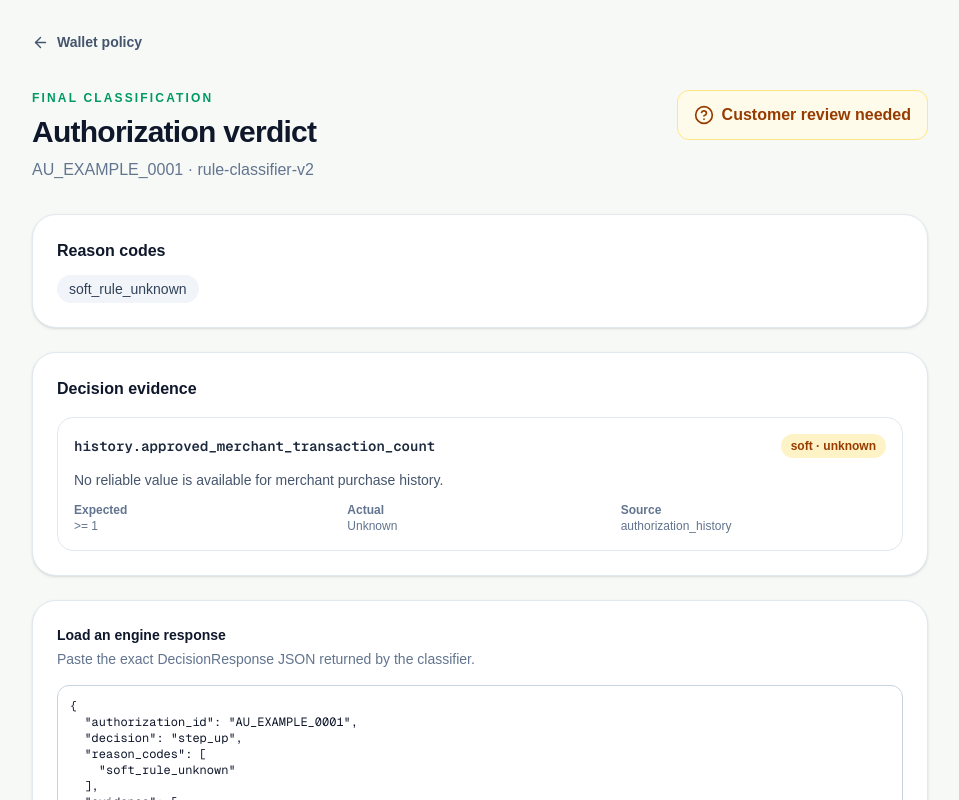
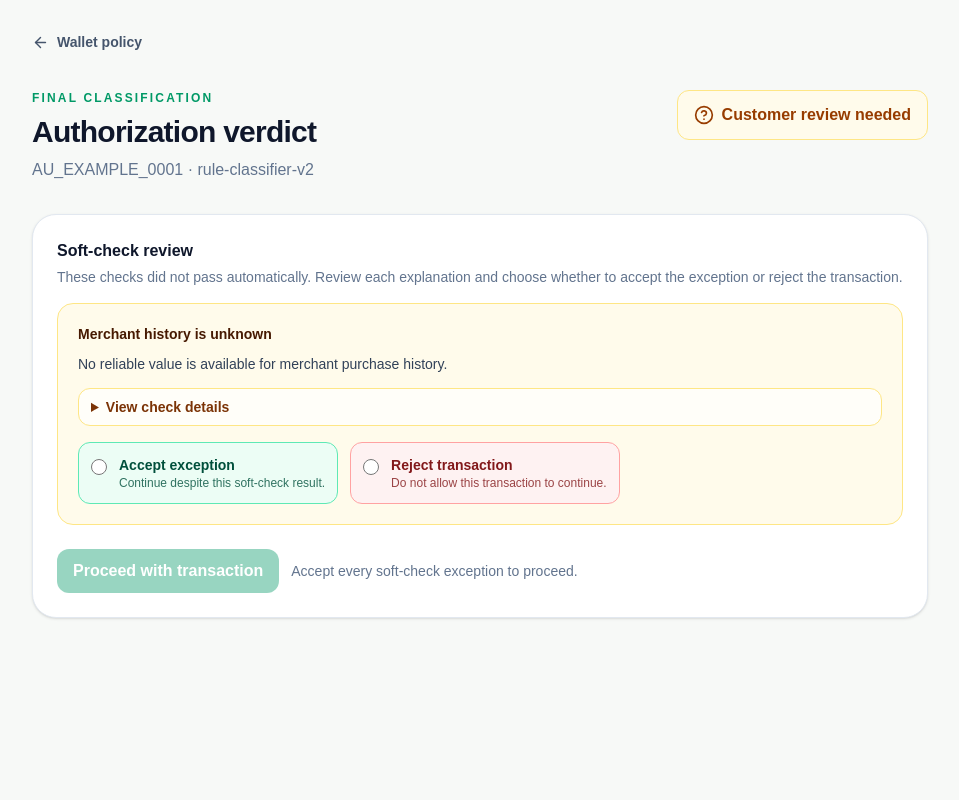
Before and after one commit to GiannisTsagkaropoulos/start-hack, a Next.js app: page /verdict in a window 1280 px wide. Shown: the top 800 px of the page, without its empty margins (160-1119 px from the left). Built offline with nearby package versions, Linux system fonts and the light colour scheme.

Commit message:
Change authorization pages styles

```diff
--- a/app/verdict/page.tsx
+++ b/app/verdict/page.tsx
@@ -1,9 +1,9 @@
 "use client";
 
 import Link from "next/link";
-import { FormEvent, useState } from "react";
-import { AlertCircle, ArrowLeft, CheckCircle2, HelpCircle, ShieldAlert } from "lucide-react";
-import type { DecisionResponse } from "@/lib/viseca-control-layer";
+import { useState } from "react";
+import { ArrowLeft, CheckCircle2, HelpCircle, ShieldAlert } from "lucide-react";
+import type { DecisionEvidence, DecisionResponse } from "@/lib/viseca-control-layer";
 
 const EXAMPLE_VERDICT: DecisionResponse = {
   authorization_id: "AU_EXAMPLE_0001",
@@ -29,24 +29,28 @@ const decisionStyle = {
 };
 
 export default function VerdictPage() {
-  const [verdict, setVerdict] = useState<DecisionResponse>(EXAMPLE_VERDICT);
-  const [input, setInput] = useState(JSON.stringify(EXAMPLE_VERDICT, null, 2));
-  const [error, setError] = useState("");
+  const [verdict] = useState<DecisionResponse>(EXAMPLE_VERDICT);
+  const [softCheckDecisions, setSoftCheckDecisions] = useState<Record<string, "accepted" | "rejected">>({});
+  const [transactionApproved, setTransactionApproved] = useState(false);
   const presentation = decisionStyle[verdict.decision];
   const Icon = presentation.Icon;
+  const softCheckProblems = verdict.evidence.filter(
+    (item) => item.rule_type === "soft" && item.status !== "pass",
+  );
+  const allSoftChecksAccepted = softCheckProblems.every(
+    (item, index) => softCheckDecisions[softCheckId(item, index)] === "accepted",
+  );
+  const hasRejectedSoftCheck = softCheckProblems.some(
+    (item, index) => softCheckDecisions[softCheckId(item, index)] === "rejected",
+  );
 
-  function loadVerdict(event: FormEvent<HTMLFormElement>) {
-    event.preventDefault();
-    try {
-      const parsed = JSON.parse(input) as DecisionResponse;
-      if (!parsed.authorization_id || !["approve", "decline", "step_up"].includes(parsed.decision) || !Array.isArray(parsed.evidence)) {
-        throw new Error("This is not a DecisionResponse object.");
-      }
-      setVerdict(parsed);
-      setError("");
-    } catch (cause) {
-      setError(cause instanceof Error ? cause.message : "Could not read the decision JSON.");
-    }
+  function setSoftCheckDecision(id: string, decision: "accepted" | "rejected") {
+    setSoftCheckDecisions((current) => ({ ...current, [id]: decision }));
+    setTransactionApproved(false);
+  }
+
+  function proceedWithTransaction() {
+    if (allSoftChecksAccepted) setTransactionApproved(true);
   }
 
   return (
@@ -67,40 +71,130 @@ export default function VerdictPage() {
         </header>
 
         <section className="mt-8 rounded-3xl border border-slate-200 bg-white p-6 shadow-sm">
-          <h2 className="font-bold">Reason codes</h2>
-          <div className="mt-3 flex flex-wrap gap-2">
-            {verdict.reason_codes.length ? verdict.reason_codes.map((code) => <span key={code} className="rounded-full bg-slate-100 px-3 py-1 text-sm font-medium text-slate-700">{code}</span>) : <span className="text-sm text-slate-500">All evaluated rules passed.</span>}
+          <h2 className="font-bold">Soft-check review</h2>
+          <p className="mt-1 text-sm text-slate-500">
+            These checks did not pass automatically. Review each explanation and choose whether to accept the exception or reject the transaction.
+          </p>
+          <div className="mt-4 space-y-4">
+            {softCheckProblems.length ? softCheckProblems.map((item, index) => {
+              const id = softCheckId(item, index);
+              const decision = softCheckDecisions[id];
+              return (
+                <article key={id} className="rounded-2xl border border-amber-200 bg-amber-50 p-5">
+                  <p className="text-sm font-bold text-amber-950">{softCheckTitle(item)}</p>
+                  <p className="mt-2 text-sm leading-6 text-slate-700">{item.message}</p>
+                  <details className="mt-3 rounded-xl border border-amber-200 bg-white/70 px-3 py-2 text-sm text-slate-700">
+                    <summary className="cursor-pointer font-semibold text-amber-900">View check details</summary>
+                    <dl className="mt-3 grid gap-3 sm:grid-cols-3">
+                      <div><dt className="text-xs font-semibold uppercase tracking-wide text-slate-500">What we needed</dt><dd className="mt-1">{describeExpected(item)}</dd></div>
+                      <div><dt className="text-xs font-semibold uppercase tracking-wide text-slate-500">What we found</dt><dd className="mt-1">{item.actual === null ? "We could not verify this information." : formatEvidenceValue(item.actual)}</dd></div>
+                      <div><dt className="text-xs font-semibold uppercase tracking-wide text-slate-500">Checked from</dt><dd className="mt-1">{friendlySource(item.source)}</dd></div>
+                    </dl>
+                  </details>
+                  <div className="mt-4 flex flex-wrap gap-3" role="radiogroup" aria-label={`Decision for ${item.field}`}>
+                    <ReviewChoice
+                      checked={decision === "accepted"}
+                      label="Accept exception"
+                      description="Continue despite this soft-check result."
+                      onChange={() => setSoftCheckDecision(id, "accepted")}
+                      tone="emerald"
+                    />
+                    <ReviewChoice
+                      checked={decision === "rejected"}
+                      label="Reject transaction"
+                      description="Do not allow this transaction to continue."
+                      onChange={() => setSoftCheckDecision(id, "rejected")}
+                      tone="red"
+                    />
+                  </div>
+                </article>
+              );
+            }) : (
+              <p className="rounded-2xl bg-emerald-50 p-4 text-sm text-emerald-800">There are no failed or unknown soft checks to review.</p>
+            )}
+          </div>
+
+          <div className="mt-6 flex flex-wrap items-center gap-3">
+            <button
+              type="button"
+              onClick={proceedWithTransaction}
+              disabled={!allSoftChecksAccepted || transactionApproved}
+              className="rounded-xl bg-emerald-600 px-4 py-2.5 font-semibold text-white hover:bg-emerald-700 disabled:cursor-not-allowed disabled:opacity-40"
+            >
+              {transactionApproved ? "Transaction approved" : "Proceed with transaction"}
+            </button>
+            {hasRejectedSoftCheck && <p className="text-sm font-medium text-red-700">This transaction is rejected because at least one soft-check concern was rejected.</p>}
+            {!allSoftChecksAccepted && !hasRejectedSoftCheck && <p className="text-sm text-slate-500">Accept every soft-check exception to proceed.</p>}
+            {transactionApproved && <p className="flex items-center gap-2 text-sm font-medium text-emerald-700"><CheckCircle2 size={17} /> All soft-check exceptions were accepted.</p>}
           </div>
         </section>
 
-        <section className="mt-6 rounded-3xl border border-slate-200 bg-white p-6 shadow-sm">
-          <h2 className="font-bold">Decision evidence</h2>
-          <div className="mt-4 space-y-3">
-            {verdict.evidence.map((item, index) => (
-              <article key={`${item.field}-${index}`} className="rounded-2xl border border-slate-200 p-4">
-                <div className="flex flex-wrap items-center justify-between gap-2">
-                  <code className="text-sm font-semibold text-slate-800">{item.field}</code>
-                  <span className={`rounded-full px-2.5 py-1 text-xs font-bold ${item.status === "pass" ? "bg-emerald-100 text-emerald-700" : item.status === "fail" ? "bg-red-100 text-red-700" : "bg-amber-100 text-amber-800"}`}>{item.rule_type} · {item.status}</span>
-                </div>
-                <p className="mt-3 text-sm text-slate-600">{item.message}</p>
-                <dl className="mt-3 grid grid-cols-1 gap-2 text-xs text-slate-500 sm:grid-cols-3">
-                  <div><dt className="font-semibold">Expected</dt><dd>{String(item.operator)} {JSON.stringify(item.expected)}</dd></div>
-                  <div><dt className="font-semibold">Actual</dt><dd>{item.actual === null ? "Unknown" : JSON.stringify(item.actual)}</dd></div>
-                  <div><dt className="font-semibold">Source</dt><dd>{item.source}</dd></div>
-                </dl>
-              </article>
-            ))}
-          </div>
-        </section>
-
-        <form onSubmit={loadVerdict} className="mt-6 rounded-3xl border border-slate-200 bg-white p-6 shadow-sm">
-          <label className="block text-sm font-bold">Load an engine response</label>
-          <p className="mt-1 text-sm text-slate-500">Paste the exact DecisionResponse JSON returned by the classifier.</p>
-          <textarea value={input} onChange={(event) => setInput(event.target.value)} className="mt-4 min-h-56 w-full rounded-xl border border-slate-300 p-3 font-mono text-xs outline-none focus:border-emerald-500" />
-          {error && <p role="alert" className="mt-3 flex items-center gap-2 text-sm text-red-700"><AlertCircle size={16} /> {error}</p>}
-          <button type="submit" className="mt-4 rounded-xl bg-slate-900 px-4 py-2.5 font-semibold text-white hover:bg-slate-700">Display verdict</button>
-        </form>
       </div>
     </main>
   );
 }
+
+function softCheckId(item: DecisionEvidence, index: number) {
+  return `${item.field}-${item.source}-${index}`;
+}
+
+function softCheckTitle(item: DecisionEvidence) {
+  if (item.field === "history.approved_merchant_transaction_count") {
+    return "Merchant history is unknown";
+  }
+  if (item.field.startsWith("history.")) return "Purchase history needs review";
+  if (item.field.startsWith("merchant.")) return "Merchant information needs review";
+  if (item.field.startsWith("session.")) return "Session details need review";
+  if (item.field.startsWith("risk.") || item.field.startsWith("fraud.")) return "Transaction risk needs review";
+  return "This transaction needs review";
+}
+
+function describeExpected(item: DecisionEvidence) {
+  if (item.field === "history.approved_merchant_transaction_count" && item.operator === ">=") {
+    return `At least ${formatEvidenceValue(item.expected)} previously approved purchase${item.expected === 1 ? "" : "s"} with this merchant.`;
+  }
+
+  const operator = { ">=": "At least", ">": "More than", "<=": "At most", "<": "Less than", "=": "Exactly", "!=": "Anything except" }[item.operator] ?? "Must be";
+  return `${operator} ${formatEvidenceValue(item.expected)}.`;
+}
+
+function formatEvidenceValue(value: unknown) {
+  if (Array.isArray(value)) return value.join(", ");
+  if (typeof value === "boolean") return value ? "Yes" : "No";
+  return String(value);
+}
+
+function friendlySource(source: string) {
+  const names: Record<string, string> = {
+    authorization_history: "Your approved purchase history",
+    merchant_profile: "Merchant profile information",
+    session_context: "Your current session details",
+    risk_engine: "Transaction risk assessment",
+  };
+  return names[source] ?? source.replaceAll("_", " ");
+}
+
+function ReviewChoice({
+  checked,
+  label,
+  description,
+  onChange,
+  tone,
+}: {
+  checked: boolean;
+  label: string;
+  description: string;
+  onChange: () => void;
+  tone: "emerald" | "red";
+}) {
+  const colors = tone === "emerald"
+    ? "border-emerald-300 bg-emerald-50 text-emerald-900"
+    : "border-red-300 bg-red-50 text-red-900";
+
+  return (
+    <label className={`flex cursor-pointer items-start gap-3 rounded-xl border p-3 ${colors}`}>
+      <input type="radio" checked={checked} onChange={onChange} className="mt-1 h-4 w-4" />
+      <span><span className="block text-sm font-bold">{label}</span><span className="block text-xs opacity-80">{description}</span></span>
+    </label>
+  );
+}
```
Also changed, not shown: app/wallet/page.tsx (+122 -40 lines).
